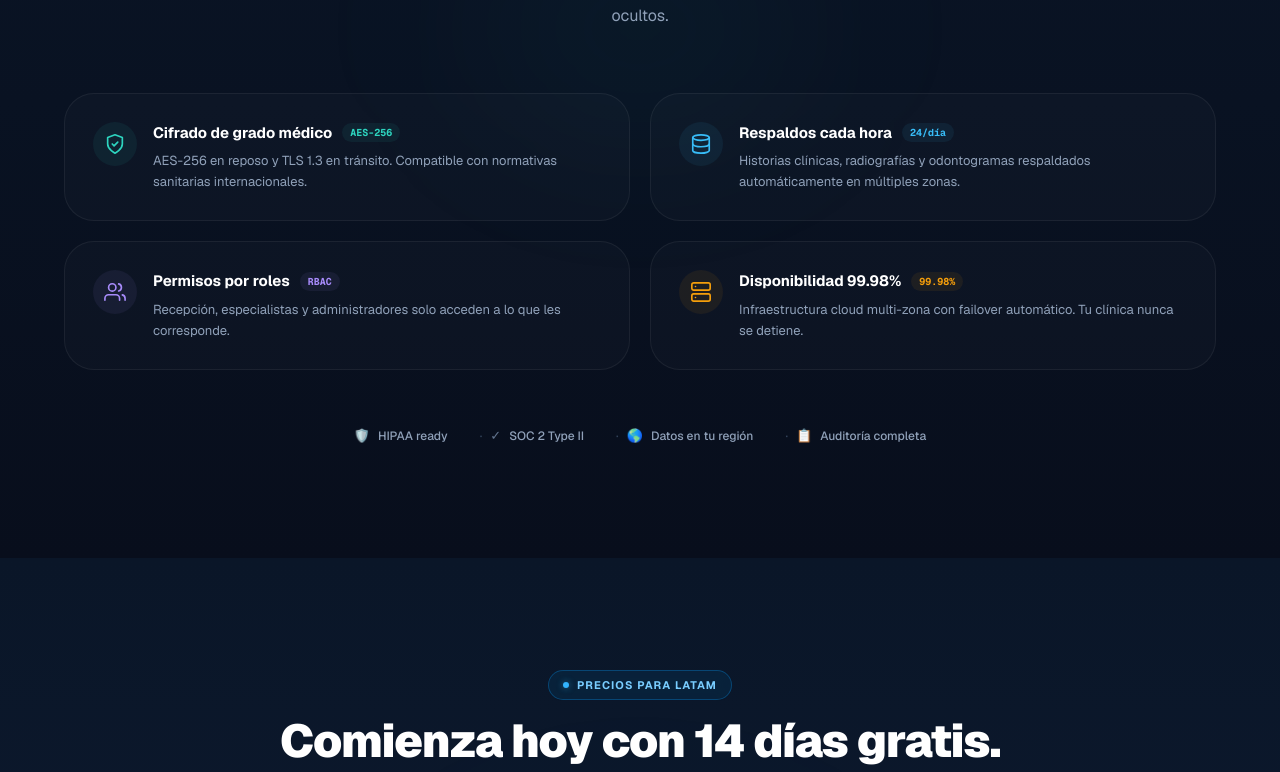
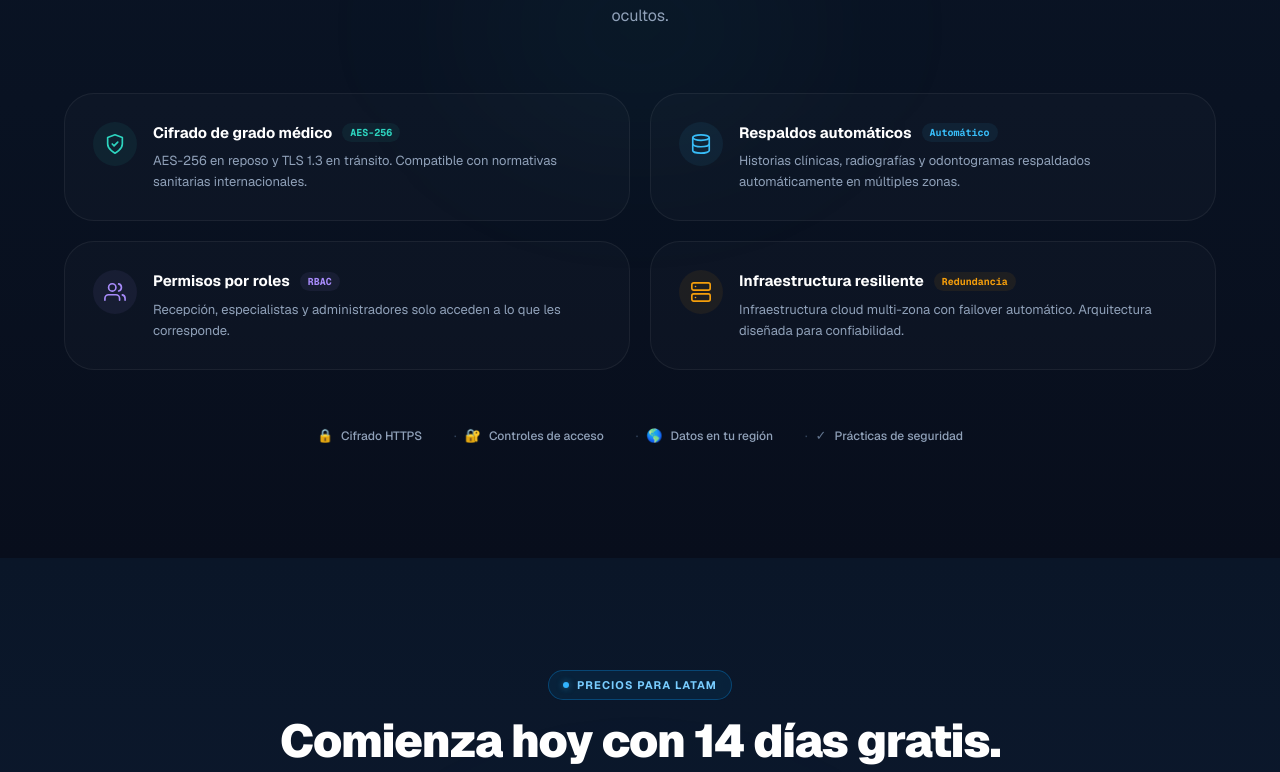
Before and after one commit to feduvernal142315141/clinicFlow360Landing, a Next.js app: page / in a window 1280 px wide. Shown: the part 9468-10240 px from the top of the page. Built offline with nearby package versions, Linux system fonts and the light colour scheme; no server answers.

Commit message:
chore(landing): meta compliance prep — update footer attribution & soften compliance claims

```diff
--- a/src/components/landing/footer/footer.tsx
+++ b/src/components/landing/footer/footer.tsx
@@ -92,7 +92,10 @@ export function Footer() {
         {/* Bottom bar */}
         <div className="h-px" style={{ background: "linear-gradient(to right, transparent, rgba(255,255,255,0.04), transparent)" }} />
         <div className="flex flex-col items-center justify-between gap-4 pt-8 text-[11px] text-slate-600 sm:flex-row">
-          <span>© {year} ClinicFlow360 Technologies. Todos los derechos reservados.</span>
+          <div className="flex flex-col items-center gap-2 sm:items-start">
+            <span>© {year} KodeWave Solutions. Todos los derechos reservados.</span>
+            <span className="text-[10px] text-slate-700">ClinicFlow360 es una plataforma SaaS desarrollada y operada por KodeWave Solutions.</span>
+          </div>
           <div className="flex items-center gap-6">
             <a href="#" className="transition-colors hover:text-slate-400">Aviso de Privacidad</a>
             <a href="#" className="transition-colors hover:text-slate-400">Políticas de Cookies</a>
--- a/src/components/landing/security/security.tsx
+++ b/src/components/landing/security/security.tsx
@@ -46,9 +46,9 @@ const items = [
   },
   {
     icon: DatabaseIcon,
-    title: "Respaldos cada hora",
+    title: "Respaldos automáticos",
     detail: "Historias clínicas, radiografías y odontogramas respaldados automáticamente en múltiples zonas.",
-    metric: "24/día",
+    metric: "Automático",
     color: "#38BDF8",
   },
   {
@@ -60,9 +60,9 @@ const items = [
   },
   {
     icon: ServerIcon,
-    title: "Disponibilidad 99.98%",
-    detail: "Infraestructura cloud multi-zona con failover automático. Tu clínica nunca se detiene.",
-    metric: "99.98%",
+    title: "Infraestructura resiliente",
+    detail: "Infraestructura cloud multi-zona con failover automático. Arquitectura diseñada para confiabilidad.",
+    metric: "Redundancia",
     color: "#F59E0B",
   },
 ] as const
@@ -162,10 +162,10 @@ export function Security() {
         <SectionReveal>
           <div className="mx-auto mt-12 flex max-w-3xl flex-wrap items-center justify-center gap-x-8 gap-y-3 text-[12px] font-medium text-slate-500 sm:mt-14">
             {[
-              { label: "HIPAA ready", icon: "🛡️" },
-              { label: "SOC 2 Type II", icon: "✓" },
+              { label: "Cifrado HTTPS", icon: "🔒" },
+              { label: "Controles de acceso", icon: "🔐" },
               { label: "Datos en tu región", icon: "🌎" },
-              { label: "Auditoría completa", icon: "📋" },
+              { label: "Prácticas de seguridad", icon: "✓" },
             ].map((badge, i) => (
               <span key={badge.label} className="flex items-center gap-2">
                 {i > 0 && <span className="hidden text-slate-700 sm:inline">·</span>}
```
